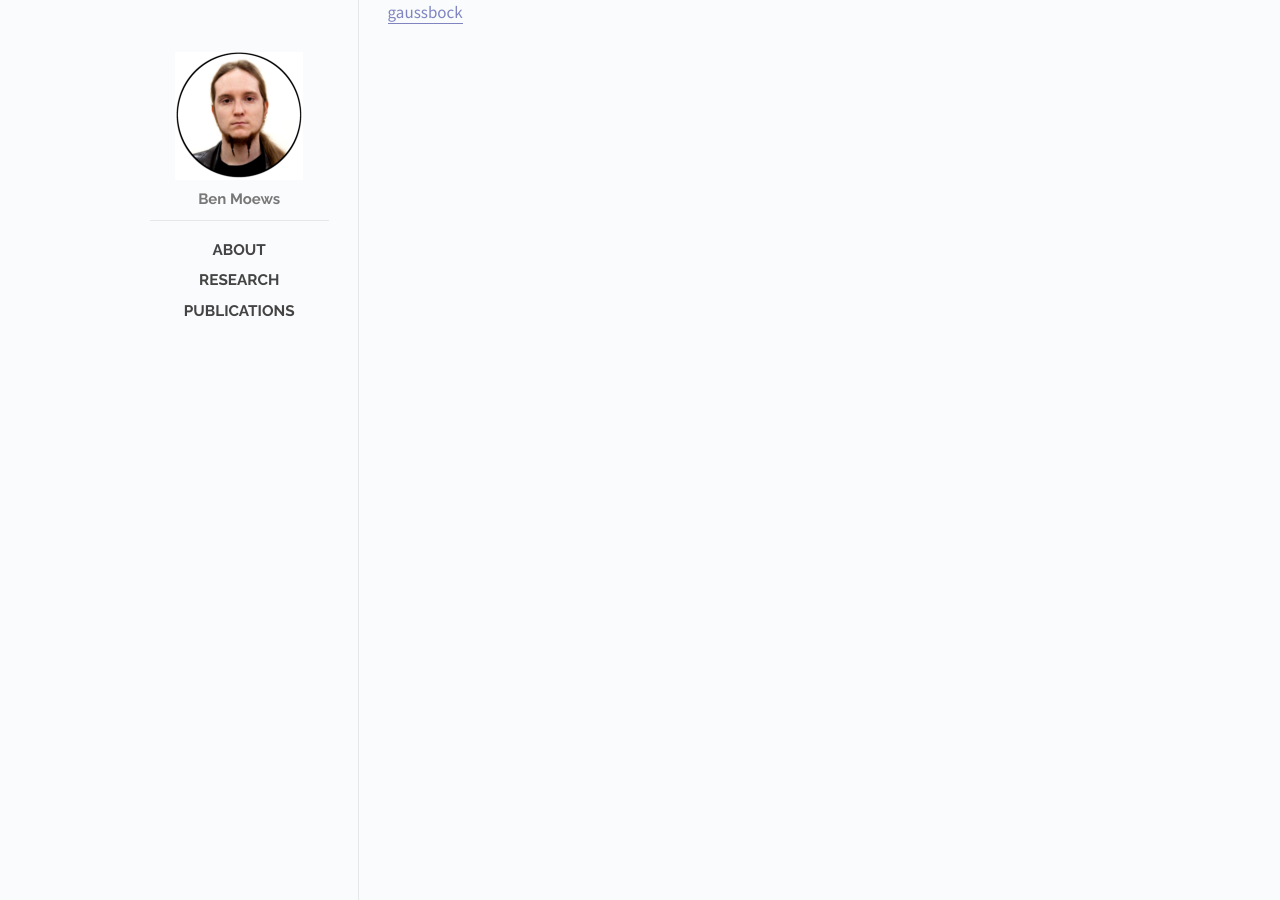
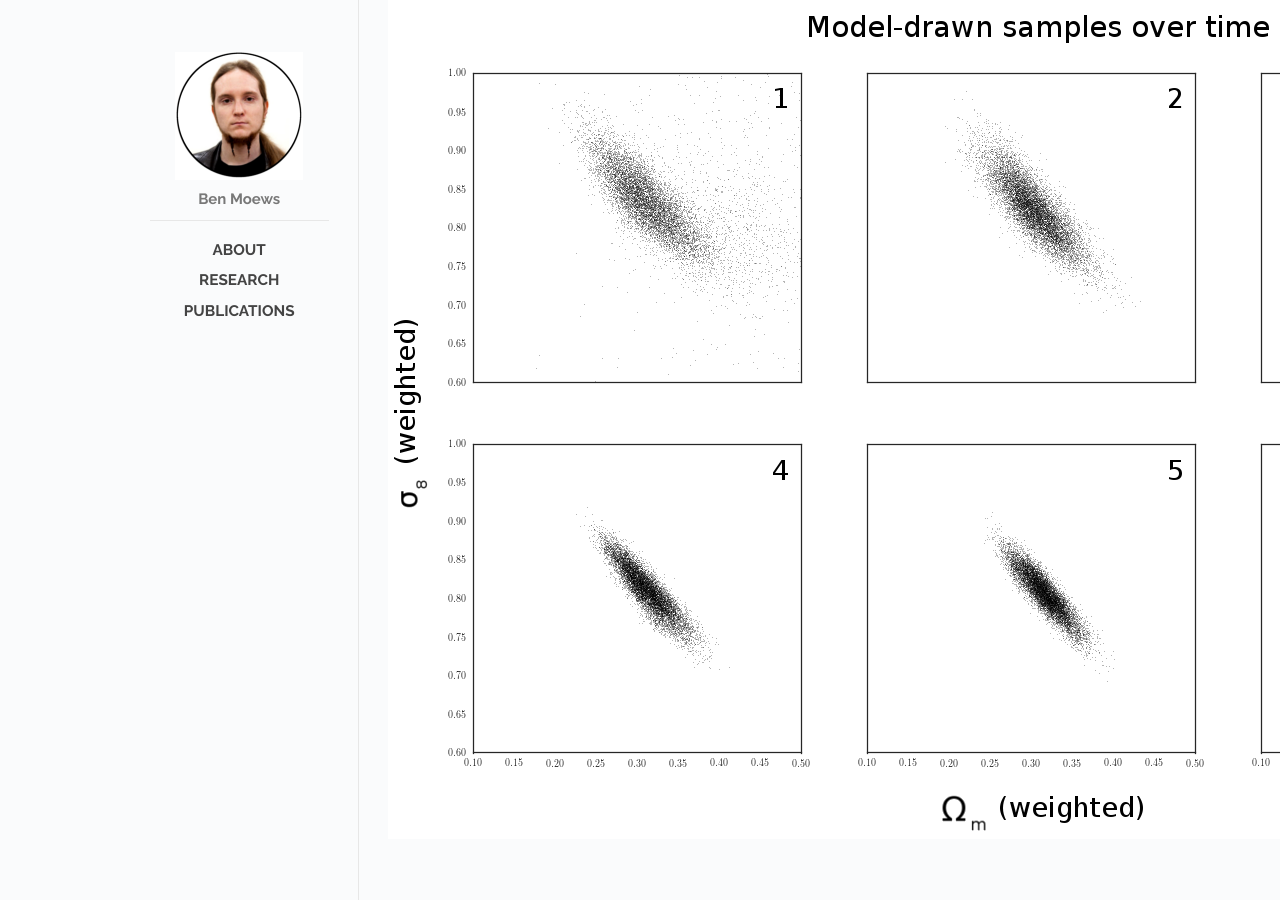
Before and after one commit to moews/moews.github.io, a Jekyll site: the page built from _posts/2017-03-28-home.md, in a window 1280 px wide. Built offline with Jekyll 4.4.1, drawn with Linux system fonts in a browser that asks for light colours.

Commit message:
Update 2017-03-28-home.md

```diff
--- a/_posts/2017-03-28-home.md
+++ b/_posts/2017-03-28-home.md
@@ -7,7 +7,7 @@ categories: home
 hidden: true
 ---
 
-[gaussbock](/images/gaussbock.png)
+![gaussbock](/images/gaussbock.png)
 
 [//]: #<html>
 [//]: #<br><br>
```
